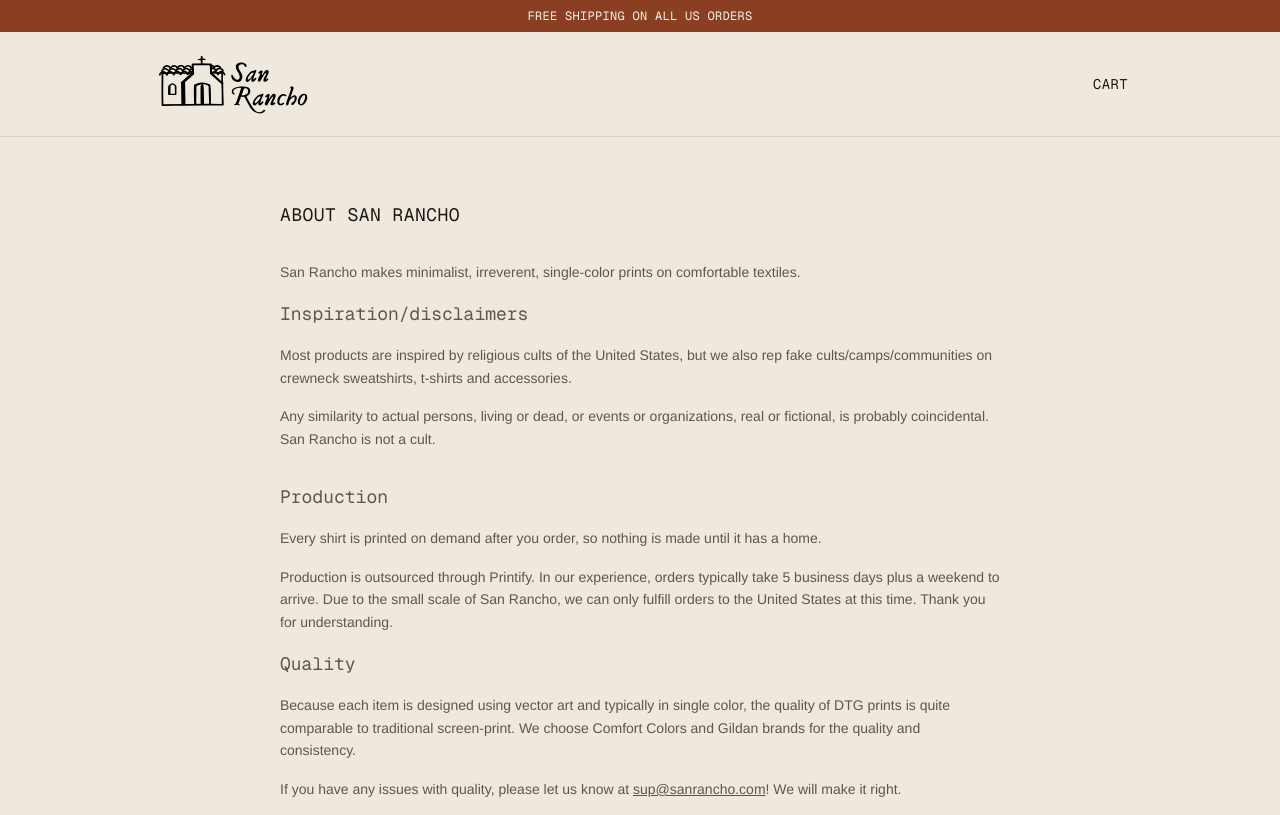
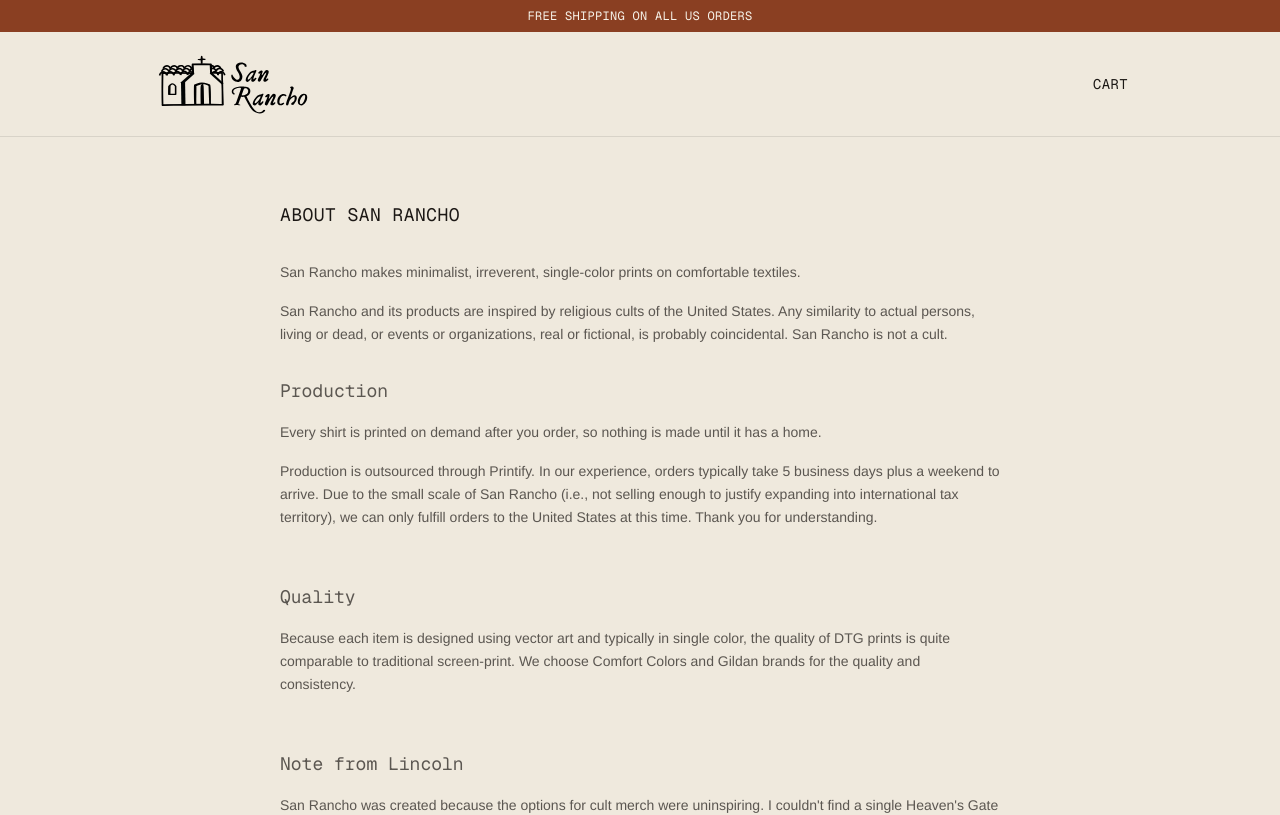
Before and after one commit to lincolnwisely/san-rancho, a Next.js app: page /about in a window 1280 px wide. Shown: the top 815 px of the page. Built offline with nearby package versions, Linux system fonts and the light colour scheme.

Commit message:
about page edits

```diff
--- a/src/app/about/page.tsx
+++ b/src/app/about/page.tsx
@@ -12,16 +12,20 @@ export default function AboutPage() {
       <h1 className="mb-8 text-lg tracking-wide uppercase">About San Rancho</h1>
       <div className="flex flex-col gap-4 mb-8 text-sm leading-relaxed text-foreground/70">
         <p>San Rancho makes minimalist, irreverent, single-color prints on comfortable textiles.</p>
-        <h2 className="text-lg ">Inspiration/disclaimers</h2>
-        <p>Most products are inspired by religious cults of the United States, but we also rep fake cults/camps/communities on crewneck sweatshirts, t-shirts and accessories.</p>
-        <p>Any similarity to actual persons, living or dead, or events or organizations, real or fictional, is probably coincidental. San Rancho is not a cult.</p>
+        <p>San Rancho and its products are inspired by religious cults of the United States. Any similarity to actual persons, living or dead, or events or organizations, real or fictional, is probably coincidental. San Rancho is not a cult. </p>
       </div>
       <div className="flex flex-col gap-4 text-sm leading-relaxed text-foreground/70">
         <h2 className="text-lg ">Production</h2>
         <p>Every shirt is printed on demand after you order, so nothing is made until it has a home.</p>
-        <p>Production is outsourced through Printify. In our experience, orders typically take 5 business days plus a weekend to arrive. Due to the small scale of San Rancho, we can only fulfill orders to the United States at this time. Thank you for understanding.</p>
+        <p>Production is outsourced through Printify. In our experience, orders typically take 5 business days plus a weekend to arrive. Due to the small scale of San Rancho (i.e., not selling enough to justify expanding into international tax territory), we can only fulfill orders to the United States at this time. Thank you for understanding.</p>
+        <br />
+
         <h2 className="text-lg ">Quality</h2>
         <p>Because each item is designed using vector art and typically in single color, the quality of DTG prints is quite comparable to traditional screen-print. We choose Comfort Colors and Gildan brands for the quality and consistency.</p>
+        <br />
+
+        <h2 className="text-lg ">Note from Lincoln</h2>
+        <p>San Rancho was created because the options for cult merch were uninspiring. I couldn&apos;t find a single Heaven&apos;s Gate sweatshirt I wanted to wear, so I made one. Then another. And another. Before long, I had a collection worth sharing. Thanks for checking it out.</p>
         <p>
           If you have any issues with quality, please let us know at <a className="underline" href="mailto:sup@sanrancho.com">sup@sanrancho.com</a>! We will make it right.
         </p>
```
